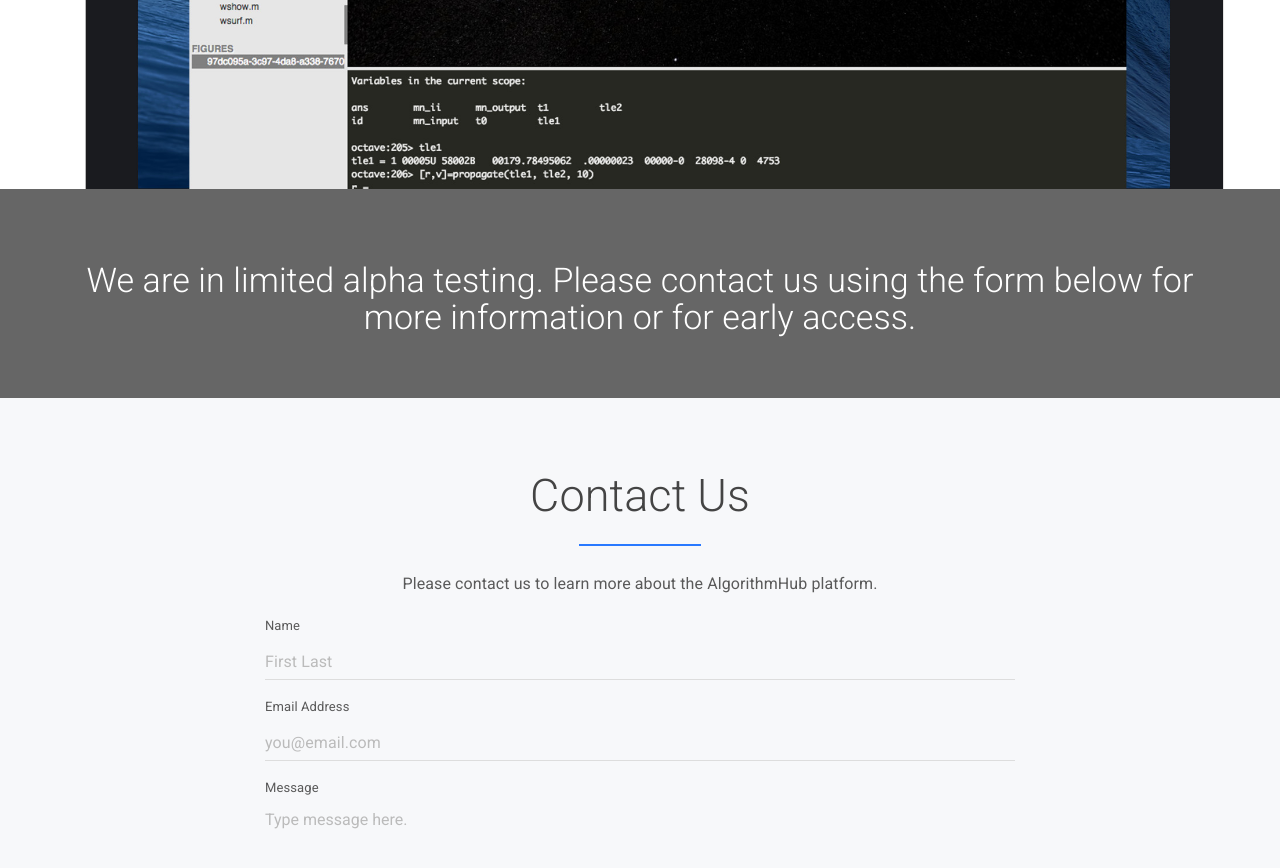
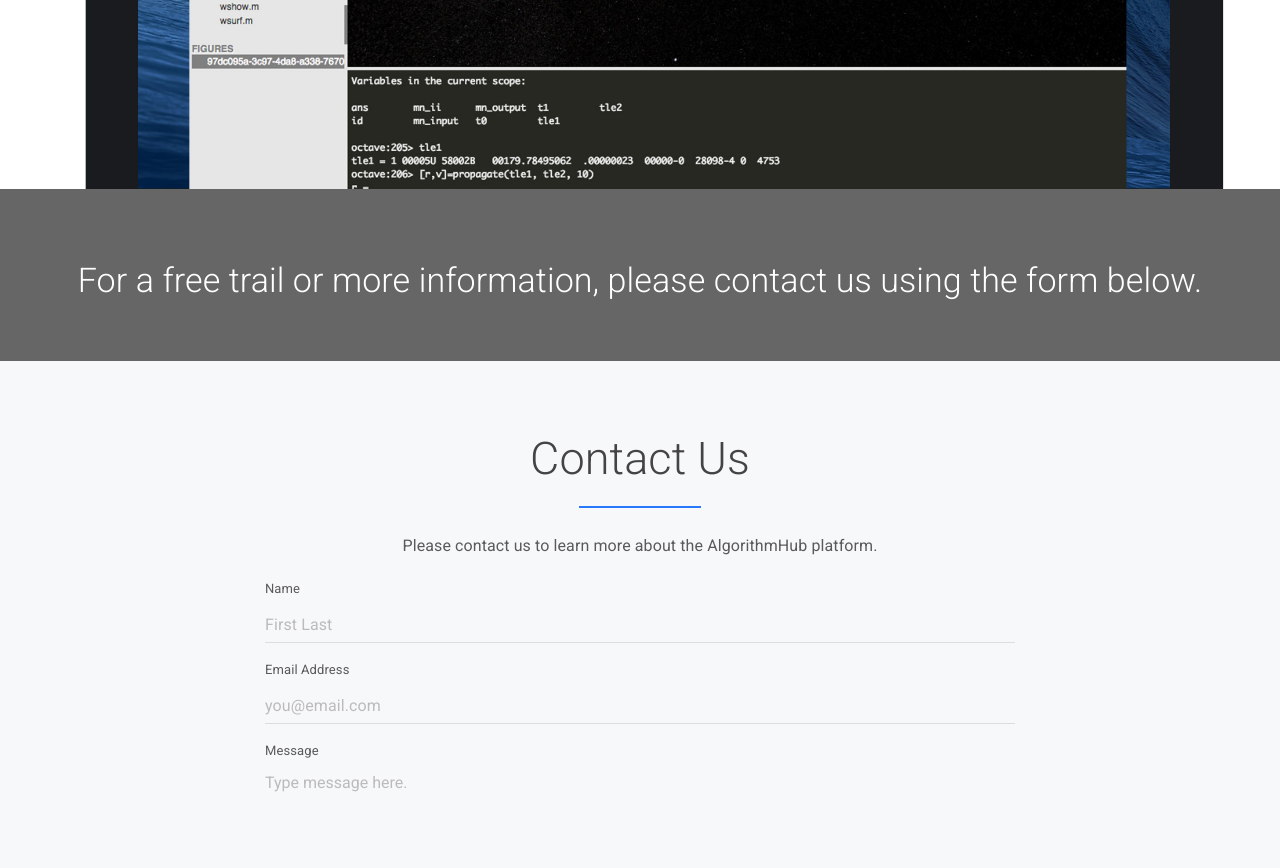
Before and after one commit to AlgorithmHub/algorithmhub.github.io, a Jekyll site: the page built from index.html, in a window 1280 px wide and 900 px high, scrolled down 3606 px. Shown: the top 868 px of the window. Built offline with Jekyll 4.4.1, drawn with Linux system fonts in a browser that asks for light colours.

Commit message:
Update index.html

```diff
--- a/index.html
+++ b/index.html
@@ -139,7 +139,7 @@ layout: default
 <div id="cta">
   <div class="container text-center">
     <div class="row">
-      <h3>We are in limited alpha testing. Please contact us using the form below for more information or for early access.</h3>
+      <h3>For a free trail or more information, please contact us using the form below.</h3>
     </div><!--/row -->
   </div><!--/container -->
 </div>
```
